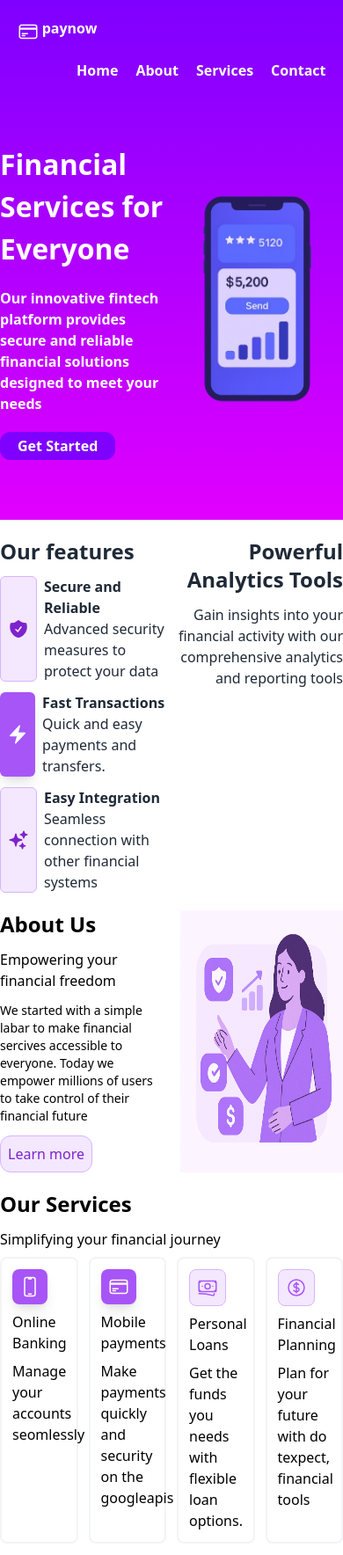
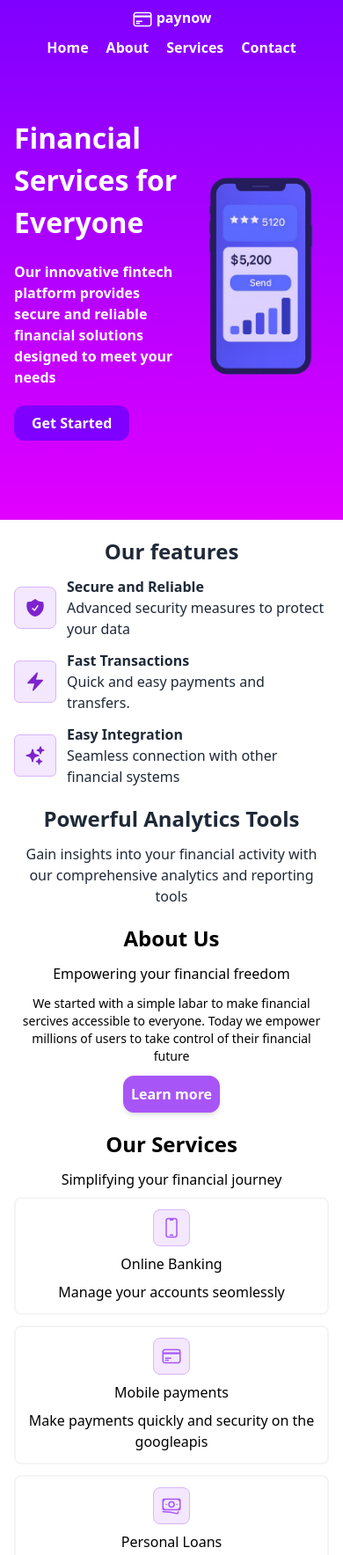
Before and after one commit to G9952/paynow-fintech, a website built with Vite: page index.html in a window 390 px wide. Shown: the top 1768 px of the page at 88% size. Built offline with nearby package versions, Linux system fonts and the light colour scheme.

Commit message:
version responsive

```diff
--- a/index.html
+++ b/index.html
@@ -9,46 +9,49 @@
     <title>Landing Page</title>
   </head>
   <body>
-    <header class="bg-fintech-gradient text-white font-semibold h-[70vh]">
-      <div class="container w-[90vw] my-0 mx-auto h-[10%]">
-        <div class="logo inline-block">
-          <svg xmlns="http://www.w3.org/2000/svg" fill="none" viewBox="0 0 24 24" stroke-width="1.5" stroke="currentColor" class="size-6 inline-block mt-1">
+    <header class="container-header bg-fintech-gradient mx-auto text-white font-semibold h-[70vh]">
+      <div class="container-nav w-[90vw] xxs:max-xs:flex flex-col items-center my-0 mx-auto pt-2">
+        <div class="logo sm:inline-block">
+          <svg xmlns="http://www.w3.org/2000/svg" fill="none" viewBox="0 0 24 24" stroke-width="1.5" stroke="currentColor" class="size-6 inline-block sm:mt-1">
             <path stroke-linecap="round" stroke-linejoin="round" d="M2.25 8.25h19.5M2.25 9h19.5m-16.5 5.25h6m-6 2.25h3m-3.75 3h15a2.25 2.25 0 0 0 2.25-2.25V6.75A2.25 2.25 0 0 0 19.5 4.5h-15a2.25 2.25 0 0 0-2.25 2.25v10.5A2.25 2.25 0 0 0 4.5 19.5Z" />
           </svg>
-          <p class="font-bold inline-block mt-5 lg:text-xl md:text-lg">paynow</p>
+          <p class="font-bold inline-block sm:mt-5 lg:text-xl md:text-lg">paynow</p>
         </div>
-        <nav class=" inline-block float-right mt-5">
-          <ul>
-            <li class= "flex gap-5">
-              <a href="">Home</a>
-              <a href="">About</a>
-              <a href="">Services</a>
-              <a href="">Contact</a>
-            </li>
+        <nav class="sm:inline-block sm:float-right sm:mt-7 xxs:max-xs:mt-2">
+          <ul class= "flex gap-5">
+            <li><a href="">Home</a></li>
+            <li><a href="">About</a></li>
+            <li><a href="">Services</a></li>
+            <li><a href="">Contact</a></li>
           </ul>
         </nav>
       </div>
-      <div class="container lg:w-[65vw] h-[85%] mx-auto grid grid-cols-2 grid-rows-1 items-center mt-2">
+      <div class="container-head xxs:max-xs:pl-4 mx-auto sm:w-[65vw] h-[85%] grid grid-cols-2 grid-rows-1 items-center sm:mt-2">
         <div class="text-left">
           <h1 class="[font-size:clamp(2rem,4vw,6rem)] mb-5">Financial Services for Everyone</h1>
-          <p class="mb-5">Our innovative fintech platform provides secure and reliable financial solutions designed to meet your needs</p>
-          <button class="text-white rounded-xl px-5 py-1 bg-fintech-purple">Get Started</button>
+          <p class="mb-5">Our innovative fintech platform provides secure and reliable financial
+            solutions designed to meet your needs</p>
+          <button class="text-white rounded-xl px-5 py-2 bg-fintech-purple">Get Started</button>
         </div>
         <div class="text-right flex justify-end">
-          <img src="./src/phone_image_for_Home.png" alt="" class="w-[220px] h-auto">
+          <img src="./src/phone_image_for_Home.png" alt="" class="md:w-[220px] h-auto">
         </div>
       </div>
     </header>
 
     <section>
       <!-- Our Features ***********************************---------------------------------------------- -->
-      <div class="OurFeatures lg:w-[65%] mx-auto grid grid-cols-2 text-[#1F2937] mt-5">
-        <div class="text-left">
-          <h1 class="text-2xl font-bold">Our features</h1>
-          <div class="feature flex gap-2 mt-3">
-            <span class="inline-flex items-center justify-center rounded-md bg-purple-100 border border-purple-300 p-2">
+      <div class="OurFeatures px-4 lg:px-0 lg:w-[65%] mx-auto grid sm:grid-cols-2 sm:grid-rows-1 text-[#1F2937] mt-5">
+        <div class="featureBlock1 sm:text-left">
+          <h1 class="text-2xl font-bold xxs:max-xs:text-center">Our features</h1>
+          <div class="feature flex items-center gap-3 mt-3">
+            <span class="inline-flex items-center justify-center rounded-lg bg-purple-100 border border-purple-300 w-12 h-12 shrink-0">
               <svg xmlns="http://www.w3.org/2000/svg" viewBox="0 0 24 24" fill="currentColor" class="size-6 text-purple-700">
-                <path fill-rule="evenodd" d="M12.516 2.17a.75.75 0 0 0-1.032 0 11.209 11.209 0 0 1-7.877 3.08.75.75 0 0 0-.722.515A12.74 12.74 0 0 0 2.25 9.75c0 5.942 4.064 10.933 9.563 12.348a.749.749 0 0 0 .374 0c5.499-1.415 9.563-6.406 9.563-12.348 0-1.39-.223-2.73-.635-3.985a.75.75 0 0 0-.722-.516l-.143.001c-2.996 0-5.717-1.17-7.734-3.08Zm3.094 8.016a.75.75 0 1 0-1.22-.872l-3.236 4.53L9.53 12.22a.75.75 0 0 0-1.06 1.06l2.25 2.25a.75.75 0 0 0 1.14-.094l3.75-5.25Z" clip-rule="evenodd" />
+                <path fill-rule="evenodd" d="M12.516 2.17a.75.75 0 0 0-1.032 0 11.209 11.209 0 0 1-7.877 3.08.75.75
+                0 0 0-.722.515A12.74 12.74 0 0 0 2.25 9.75c0 5.942 4.064 10.933 9.563 12.348a.749.749 0 0 0 .374 0c5.499-1.415
+                9.563-6.406 9.563-12.348 0-1.39-.223-2.73-.635-3.985a.75.75 0 0 0-.722-.516l-.143.001c-2.996
+                0-5.717-1.17-7.734-3.08Zm3.094 8.016a.75.75 0 1 0-1.22-.872l-3.236 4.53L9.53 12.22a.75.75 0 0 0-1.06 1.06l2.25
+                2.25a.75.75 0 0 0 1.14-.094l3.75-5.25Z" clip-rule="evenodd" />
               </svg>
             </span>
             <div class="block-text">
@@ -56,9 +59,9 @@
               <p>Advanced security measures to protect your data</p>
             </div>
           </div>
-          <div class="feature flex gap-2 mt-3">
-            <span class="inline-flex items-center justify-center rounded-md bg-purple-500 p-2 shadow-lg">
-              <svg xmlns="http://www.w3.org/2000/svg" viewBox="0 0 24 24" fill="currentColor" class="size-6 text-white">
+          <div class="feature items-center flex gap-3 mt-3">
+            <span class="inline-flex items-center justify-center rounded-md border border-purple-300 bg-purple-100 w-12 h-12 shrink-0">
+              <svg xmlns="http://www.w3.org/2000/svg" viewBox="0 0 24 24" fill="currentColor" class="size-6 text-purple-700">
                 <path fill-rule="evenodd" d="M14.615 1.595a.75.75 0 0 1 .359.852L12.982 9.75h7.268a.75.75 0 0 1 .548 1.262l-10.5 11.25a.75.75 0 0 1-1.272-.71l1.992-7.302H3.75a.75.75 0 0 1-.548-1.262l10.5-11.25a.75.75 0 0 1 .913-.143Z" clip-rule="evenodd" />
               </svg>
             </span>
@@ -67,8 +70,8 @@
               <p>Quick and easy payments and transfers.</p>
             </div>
           </div>
-          <div class="feature flex gap-2 mt-3">
-            <span class="inline-flex items-center justify-center rounded-md bg-purple-100 border border-purple-300 p-2">
+          <div class="feature items-center flex gap-3 mt-3">
+            <span class="inline-flex items-center justify-center rounded-md bg-purple-100 border border-purple-300 w-12 h-12 shrink-0">
               <svg xmlns="http://www.w3.org/2000/svg" viewBox="0 0 24 24" fill="currentColor" class="size-6 text-purple-700">
                 <path fill-rule="evenodd" d="M9 4.5a.75.75 0 0 1 .721.544l.813 2.846a3.75 3.75 0 0 0 2.576 2.576l2.846.813a.75.75 0 0 1 0 1.442l-2.846.813a3.75 3.75 0 0 0-2.576 2.576l-.813 2.846a.75.75 0 0 1-1.442 0l-.813-2.846a3.75 3.75 0 0 0-2.576-2.576l-2.846-.813a.75.75 0 0 1 0-1.442l2.846-.813A3.75 3.75 0 0 0 7.466 7.89l.813-2.846A.75.75 0 0 1 9 4.5ZM18 1.5a.75.75 0 0 1 .728.568l.258 1.036c.236.94.97 1.674 1.91 1.91l1.036.258a.75.75 0 0 1 0 1.456l-1.036.258c-.94.236-1.674.97-1.91 1.91l-.258 1.036a.75.75 0 0 1-1.456 0l-.258-1.036a2.625 2.625 0 0 0-1.91-1.91l-1.036-.258a.75.75 0 0 1 0-1.456l1.036-.258a2.625 2.625 0 0 0 1.91-1.91l.258-1.036A.75.75 0 0 1 18 1.5ZM16.5 15a.75.75 0 0 1 .712.513l.394 1.183c.15.447.5.799.948.948l1.183.395a.75.75 0 0 1 0 1.422l-1.183.395c-.447.15-.799.5-.948.948l-.395 1.183a.75.75 0 0 1-1.422 0l-.395-1.183a1.5 1.5 0 0 0-.948-.948l-1.183-.395a.75.75 0 0 1 0-1.422l1.183-.395c.447-.15.799-.5.948-.948l.395-1.183A.75.75 0 0 1 16.5 15Z" clip-rule="evenodd" />
               </svg>
@@ -79,33 +82,34 @@
             </div>
           </div>
         </div>
-        <div class="text-right">
+        <div class="featureBlock2 text-center sm:text-right mt-5 sm:mt-0">
             <h6 class="text-2xl font-bold mb-3">Powerful Analytics Tools</h3>
             <p>Gain insights into your financial activity with our comprehensive analytics and reporting tools</p>
         </div>
       </div>
 
       <!-- About US ***********************************---------------------------------------------- -->
-      <div class="aboutUs mt-5 gap-5 lg:w-[65vw] mx-auto grid grid-cols-2 grid-rows-1">
-        <div class="text-left">
+      <div class="aboutUs px-4 lg:px-0 mt-5 gap-5 lg:w-[65vw] mx-auto grid sm:grid-cols-2 sm:grid-rows-1">
+        <div class="text-center sm:text-left sm:flex flex-col justify-center">
           <h1 class="font-semibold text-2xl">About Us</h1>
-            <p class="mt-3 font-medium">Empowering your financial freedom</p>
-              <p class="mt-3 text-sm">We started with a simple labar to make financial sercives accessible to everyone. Today we empower millions of users to take control of their financial future</p>
-              <button class="mt-3 rounded-xl border border-purple-300 bg-purple-100 text-purple-700 p-2">Learn more</button>
-            </div>
-        <div class="text-right flex justify-end">
-          <img src="src/Illustration de la page About.png" class="w-[300px]" alt="">
+          <p class="mt-3 font-medium">Empowering your financial freedom</p>
+          <p class="mt-3 text-sm">We started with a simple labar to make financial sercives accessible to everyone. Today we empower millions of users to take control of their financial future</p>
+          <button class="mt-3 rounded-xl border border-purple-500 bg-purple-500 text-white p-2 font-semibold shadow-md">Learn more</button>
+        </div>
+        <div class="hidden sm:text-right sm:flex sm:justify-end">
+          <img src="src/Illustration de la page About.png" class="sm:w-[300px]" alt="">
         </div>
       </div>
 
       <!-- Our Services ***********************************---------------------------------------------- -->
-      <div class="OurService mt-5 lg:w-[65vw] mx-auto">
+      <div class="OurService px-4 lg:px-0 mt-5 lg:w-[65vw] mx-auto text-center">
         <h1 class="text-2xl font-semibold">Our Services</h1>
         <p class="mt-3 font-medium">Simplifying your financial journey</p>
-        <div class="container mt-2 grid grid-cols-4 grid-rows-1 gap-3">
+
+        <div class="container-services mt-2 sm:grid grid-cols-4 grid-rows-1 sm:gap-3 xxs:max-xs:space-y-3">
           <div class="box-service border-2 border-gray-100 rounded-lg p-3">
-            <span class="inline-flex items-center justify-center rounded-lg shadow-lg bg-purple-500 p-2">
-              <svg xmlns="http://www.w3.org/2000/svg" fill="none" viewBox="0 0 24 24" stroke-width="1.5" stroke="currentColor" class="size-6 text-white">
+            <span class="inline-flex items-center justify-center rounded-lg bg-purple-100 border border-purple-300 p-2">
+              <svg xmlns="http://www.w3.org/2000/svg" fill="none" viewBox="0 0 24 24" stroke-width="1.5" stroke="currentColor" class="size-6 text-purple-500">
                 <path stroke-linecap="round" stroke-linejoin="round" d="M10.5 1.5H8.25A2.25 2.25 0 0 0 6 3.75v16.5a2.25 2.25 0 0 0 2.25 2.25h7.5A2.25 2.25 0 0 0 18 20.25V3.75a2.25 2.25 0 0 0-2.25-2.25H13.5m-3 0V3h3V1.5m-3 0h3m-3 18.75h3" />
               </svg>
             </span>
@@ -113,8 +117,8 @@
             <p class="mt-2">Manage your accounts seomlessly</p>
           </div>
           <div class="box-service border-2 border-gray-100 rounded-lg p-3">
-            <span class="inline-flex items-center justify-center rounded-lg shadow-lg bg-purple-500 p-2">
-              <svg xmlns="http://www.w3.org/2000/svg" fill="none" viewBox="0 0 24 24" stroke-width="1.5" stroke="currentColor" class="size-6 text-white">
+            <span class="inline-flex items-center justify-center rounded-lg bg-purple-100 border border-purple-300 p-2">
+              <svg xmlns="http://www.w3.org/2000/svg" fill="none" viewBox="0 0 24 24" stroke-width="1.5" stroke="currentColor" class="size-6 text-purple-500">
                 <path stroke-linecap="round" stroke-linejoin="round" d="M2.25 8.25h19.5M2.25 9h19.5m-16.5 5.25h6m-6 2.25h3m-3.75 3h15a2.25 2.25 0 0 0 2.25-2.25V6.75A2.25 2.25 0 0 0 19.5 4.5h-15a2.25 2.25 0 0 0-2.25 2.25v10.5A2.25 2.25 0 0 0 4.5 19.5Z" />
               </svg>
             </span>
@@ -143,7 +147,7 @@
       </div>
 
       <!-- Pricing******************************************---------------------------------------------------- -->
-       <div class="pricing mt-5 lg:w-[65vw] mx-auto">
+       <div class="pricing px-4 lg:px-0 mt-5 lg:w-[65vw] mx-auto text-center">
         <h1 class="text-2xl font-semibold">Pricing</h1>
         <h3 class="font-medium mt-3">Choose the right plan for you</h3>
           <div class="price-container grid grid-cols-2 grid-rows-1 mt-2 gap-5">
@@ -168,7 +172,7 @@
                 </svg>
                 <p>Basic support</p>
               </div>
-              <button class="mt-3 p-2 w-full text-white bg-purple-500 border border-purple-500 rounded-xl">Get Started</button>
+              <button class="mt-3 p-2 w-full text-white bg-purple-500 border border-purple-500 rounded-xl font-semibold">Get Started</button>
             </box-pricing>
             <box-pricing class="p-3 border-2 border-gray-100 rounded-xl">
               <h3 class="font-bold">Premium</h3>
@@ -191,14 +195,14 @@
                 </svg>
                 <p>Advanced plainning tools</p>
               </div>
-              <button class="mt-3 p-2 w-full text-white bg-purple-500 border border-purple-500 rounded-xl">Get Started</button>
+              <button class="mt-3 p-2 w-full text-white bg-purple-500 border border-purple-500 rounded-xl font-semibold">Get Started</button>
             </box-pricing>
           </div>
        </div>
 
        <!-- Frequently Asked Questions -->
-        <div class="FAQ mt-5 lg:w-[65vw] mx-auto">
-          <h2 class="text-3xl font-bold text-center mb-8">Frequently Asked Questions</h2>
+        <div class="FAQ px-4 lg:px-0 mt-5 lg:w-[65vw] mx-auto text-center">
+          <h2 class="text-3xl font-bold mb-8">Frequently Asked Questions</h2>
 
           <div class="space-y-4">
             <details class="group border border-gray-300 shadow-sm focus:border-purple-500 focus:ring-purple-500 font-medium rounded-lg p-2">
@@ -232,18 +236,18 @@
     </section>
 
     <footer class="my-8">
-      <div class="container lg:w-[65vw] mx-auto">
+      <div class="container-footer px-4 lg:px-0 lg:w-[65vw] mx-auto text-center">
         <h2 class="text-3xl font-bold">Subscribe to our newsletter</h2>
         <form action="" class="flex gap-2 mt-5">
           <input type="email" name="" id="" placeholder="Enter your email" class="w-full border border-gray-300 rounded-md shadow-sm focus:border-purple-500 focus:ring-purple-500 p-2" />
           <button class="py-2 px-5 text-white font-semibold bg-purple-500 border border-purple-500 rounded-md">Subscribe</button>
         </form>
-        <div class="foot mt-5 grid grid-cols-2 grid-rows-1 items-center">
-          <div class="copy-write flex items-center">
+        <div class="foot mt-5 sm:grid grid-cols-2 grid-rows-1 items-center">
+          <div class="copy-write flex items-center xxs:max-xs:justify-center">
             <span>&copy;</span>
             <p>2025 paynow. All rights reserved</p>
           </div>
-          <div class="logo gap-3 flex justify-end">
+          <div class="logo gap-3 mt-3 sm:mt-0 flex justify-center sm:justify-end">
             <span class="border border-purple-500 bg-purple-500 shrink-0 text-white rounded-full p-2 shadow-lg inline-flex">
               <i class="fa-brands fa-facebook-f"></i>
             </span>
--- a/tailwind.config.js
+++ b/tailwind.config.js
@@ -6,24 +6,23 @@ export default {
   ],
   theme: {
     extend: {
-       backgroundImage: {
+      backgroundImage: {
         'fintech-gradient': 'linear-gradient(to top, #E100FF, #7F00FF)',
       },
       backgroundColor:{
         'fintech-purple':'#7F00FF',
-        'fintech-light-purple':'#E100FF',
-        'fintech-dark-purple':'#4B0082',
-        'fintech-light-blue':'#00BFFF',
-        'fintech-dark-blue':'#00008B',
       },
-      colors:{
-        'fintech-purple':'#7F00FF',
-        'fintech-light-purple':'#E100FF',
-        'fintech-dark-purple':'#4B0082',
-        'fintech-light-blue':'#00BFFF',
-        'fintech-dark-blue':'#00008B',
-      },
-    },
+      screens:{
+        xxs: '16rem', // 256px
+        xs: '30rem', // 480px
+        sm: '40rem',   // 640px
+        md: '48rem',   // 768px
+        lg: '64rem',   // 1024px
+        xl: '80rem',   // 1280px
+        '2xl': '96rem' // 1536px
+      }
+
+    }
   },
   plugins: [
     require('@tailwindcss/forms'),
```
